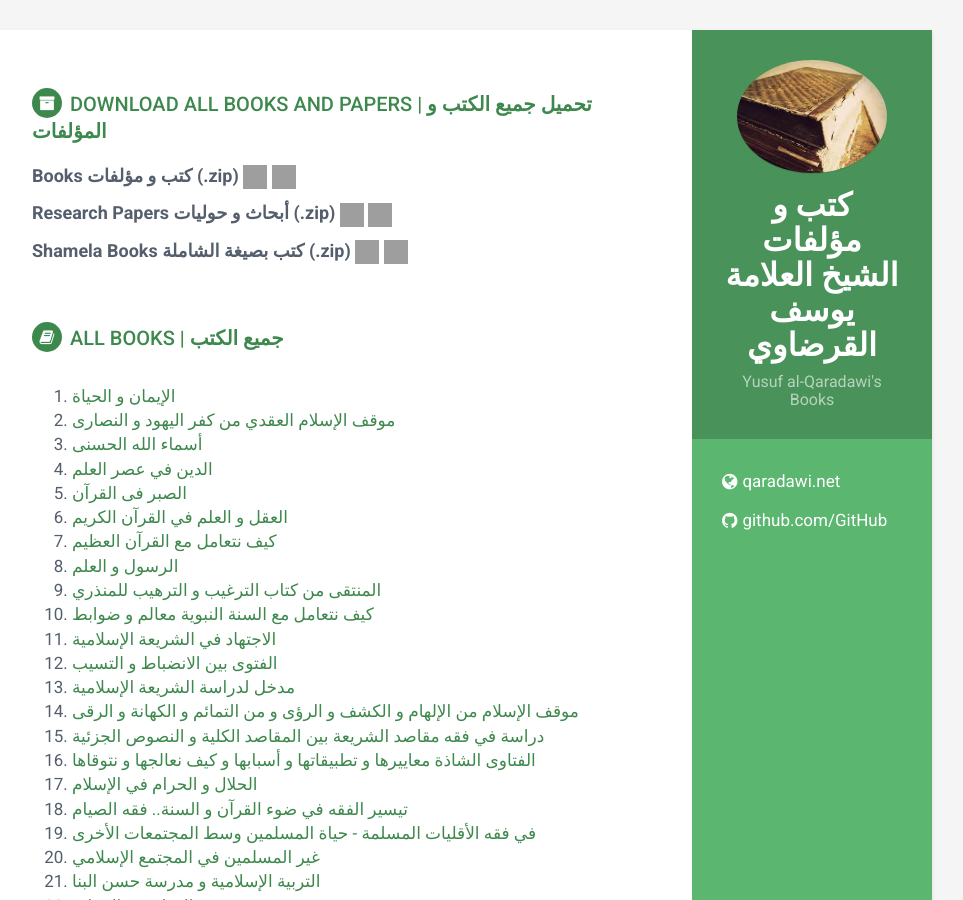
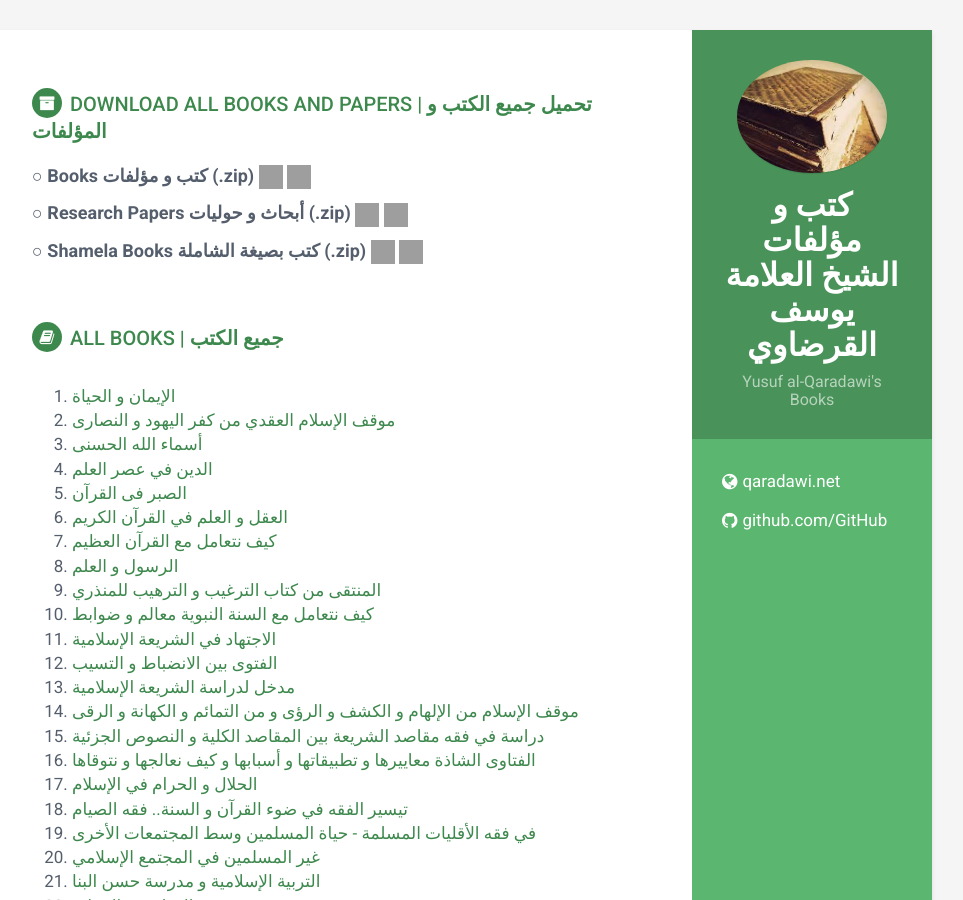
Before and after one commit to qaradawi/qaradawi.github.io, a Jekyll site: the page built from index.html, in a window 1280 px wide and 900 px high. Shown: the whole window, without its empty margins (188-1151 px from the left). Built offline with Jekyll 4.4.1, drawn with Linux system fonts in a browser that asks for light colours; grey boxes are pictures that could not be loaded.

Commit message:
Update career-profile.html

```diff
--- a/_includes/career-profile.html
+++ b/_includes/career-profile.html
@@ -4,14 +4,14 @@
 	</b>
 	</h2>
 <div class="summary">
-    <h4><p>Books كتب و مؤلفات (.zip)
+    <h4><p>○ Books كتب و مؤلفات (.zip)
 	     <a href="https://github.com/qaradawi/Books/archive/master.zip"><img alt="Download" src="https://upload.wikimedia.org/wikipedia/commons/2/2b/Crystal_Clear_app_download_manager.png" height="24px" width="24px" /> <img src="https://upload.wikimedia.org/wikipedia/commons/thumb/9/91/Octicons-mark-github.svg/800px-Octicons-mark-github.svg.png" height="24px" width="24px" /></a>
 
 	    </p></h4>
-	<h4><p>Research Papers أبحاث و حوليات (.zip) <a href="https://github.com/qaradawi/Bo7ooth/archive/master.zip"><img  alt="Download" src="https://upload.wikimedia.org/wikipedia/commons/2/2b/Crystal_Clear_app_download_manager.png" height="24px" width="24px" /> <img src="https://upload.wikimedia.org/wikipedia/commons/thumb/9/91/Octicons-mark-github.svg/800px-Octicons-mark-github.svg.png" height="24px" width="24px" /></a>
+	<h4><p>○ Research Papers أبحاث و حوليات (.zip) <a href="https://github.com/qaradawi/Bo7ooth/archive/master.zip"><img  alt="Download" src="https://upload.wikimedia.org/wikipedia/commons/2/2b/Crystal_Clear_app_download_manager.png" height="24px" width="24px" /> <img src="https://upload.wikimedia.org/wikipedia/commons/thumb/9/91/Octicons-mark-github.svg/800px-Octicons-mark-github.svg.png" height="24px" width="24px" /></a>
 </p></h4>
 
-	<h4><p>Shamela Books كتب بصيغة الشاملة (.zip) <a href="https://github.com/qaradawi/Shamela_Books/archive/master.zip"><img  alt="Download" src="https://upload.wikimedia.org/wikipedia/commons/2/2b/Crystal_Clear_app_download_manager.png" height="24px" width="24px" /> <img src="https://upload.wikimedia.org/wikipedia/commons/thumb/9/91/Octicons-mark-github.svg/800px-Octicons-mark-github.svg.png" height="24px" width="24px" />
+	<h4><p>○ Shamela Books كتب بصيغة الشاملة (.zip) <a href="https://github.com/qaradawi/Shamela_Books/archive/master.zip"><img  alt="Download" src="https://upload.wikimedia.org/wikipedia/commons/2/2b/Crystal_Clear_app_download_manager.png" height="24px" width="24px" /> <img src="https://upload.wikimedia.org/wikipedia/commons/thumb/9/91/Octicons-mark-github.svg/800px-Octicons-mark-github.svg.png" height="24px" width="24px" />
 	 <img src="https://upload.wikimedia.org/wikipedia/commons/thumb/7/78/Dropbox_Icon.svg/1101px-Dropbox_Icon.svg.png" width="0px" height="0px" /><img src="https://upload.wikimedia.org/wikipedia/commons/thumb/e/e8/Tokyoship_Home_icon_2.svg/200px-Tokyoship_Home_icon_2.svg.png" width="0px" height="0px" />	<img src="https://upload.wikimedia.org/wikipedia/commons/d/da/Google_Drive_logo.png" width="0px" height="0px" />	<img src="https://upload.wikimedia.org/wikipedia/commons/thumb/c/cf/OOjs_UI_icon_eye.svg/24px-OOjs_UI_icon_eye.svg.png" width="0px" height="0px" /></p></h4>
 
 	</div><!--//summary-->
```
